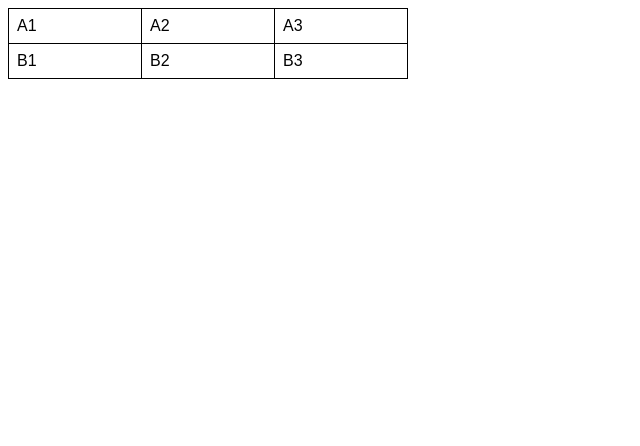
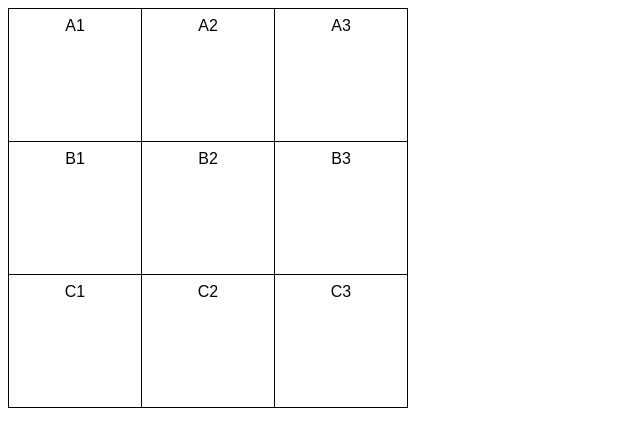
Before and after one commit to CarlosHCBessa/HTML-CSS, a plain HTML site: page EXERCÍCIOS/ex019/tabela01.html in a window 1280 px wide. Shown: the whole page, without its empty margins (0-640 px from the left). Drawn offline with Linux system fonts and the light colour scheme.

Commit message:
fiz tabela 01

```diff
--- a/EXERCÍCIOS/ex019/tabela01.html
+++ b/EXERCÍCIOS/ex019/tabela01.html
@@ -13,12 +13,15 @@
 
         table {
             width: 400px;
+            height: 400px;
             border-collapse: collapse;
         }
 
         td {
             border: 1px solid black;
             padding: 8px;
+            text-align: center;
+            vertical-align: top;
         }
     </style>
 </head>
@@ -34,6 +37,11 @@
             <td>B2</td>
             <td>B3</td>
         </tr>
+        <tr>
+            <td>C1</td>
+            <td>C2</td>
+            <td>C3</td>
+        </tr>
     </table>
 </body>
 </html>
```
